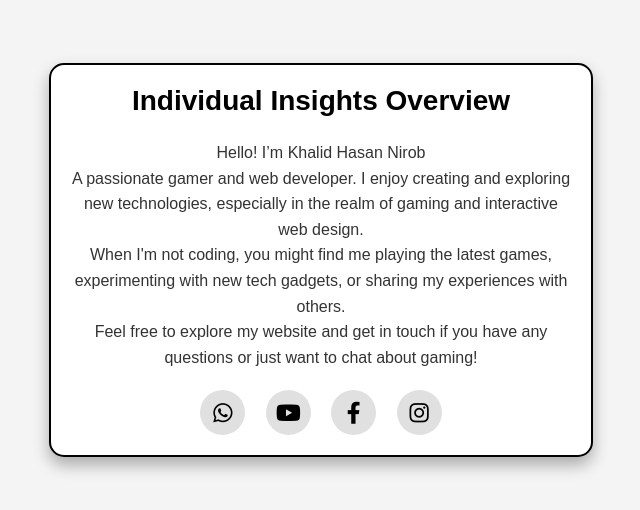
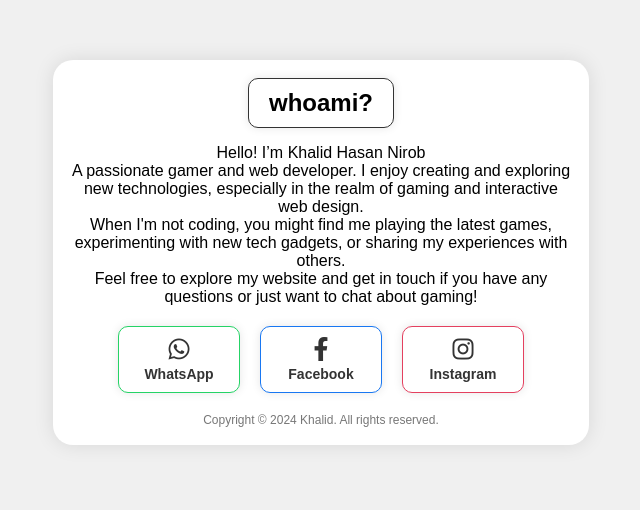
Before and after one commit to Khalidhasan113/Khalidhasan113.github.io, a plain HTML site: page index.html in a window 1280 px wide. Shown: the part 148-658 px from the top of the page, without its empty margins (319-959 px from the left). Drawn offline with Linux system fonts and the light colour scheme.

Commit message:
Update index.html

```diff
--- a/index.html
+++ b/index.html
@@ -3,99 +3,156 @@
 <head>
     <meta charset="UTF-8">
     <meta name="viewport" content="width=device-width, initial-scale=1.0">
-    <title>Personal Information</title>
+    <title>personal overview</title>
+    <link rel="stylesheet" href="https://cdnjs.cloudflare.com/ajax/libs/font-awesome/6.4.0/css/all.min.css">
     <style>
-        /* Import Font Awesome for icons */
-        @import url('https://cdnjs.cloudflare.com/ajax/libs/font-awesome/6.0.0-beta3/css/all.min.css');
-
-        /* Basic styling for centering the body */
         body {
-            margin: 30;
-            padding: 30;
-            font-family: Arial, sans-serif;
-            background-color: #f4f4f4;
+            font-family: "Poppins", sans-serif;
             display: flex;
             justify-content: center;
             align-items: center;
-            min-height: 100vh;
+            height: 100vh;
+            margin: 0;
+            background-color: #f0f0f0;
+            -webkit-user-select: none;
+            -moz-user-select: none;
+            -ms-user-select: none;
+            user-select: none;
         }
 
-        /* Description Box Styling */
-        .description-box {
-            width: 90%;
+        .container {
+            background: #fff;
+            border-radius: 20px;
+            box-shadow: 0 0 20px rgba(0, 0, 0, 0.1);
+            width: 80%;
             max-width: 500px;
-            padding: 20px;
-            border: 2px solid #000; /* Black border */
-            border-radius: 15px;
-            background-color: #fff;
-            box-shadow: 0 8px 16px rgba(0, 0, 0, 0.3); /* Slightly softer shadow */
+            padding: 18px;
             text-align: center;
+            position: relative;
         }
 
-        .description-box h2 {
-            margin-top: 0;
-            color: #000; /* Black color */
-            font-size: 28px;
+        .bio {
+            margin-bottom: 15px;
+        }
+
+        h2 {
+            font-family: "Poppins", sans-serif;
+            font-weight: bold;
+            display: inline-block;
+            border: 1px solid #333;
+            border-radius: 10px;
+            padding: 10px 20px;
+            box-shadow: 0 0 10px rgba(0, 0, 0, 0.1);
+            margin: 0;
+        }
+
+        .wrapper {
+            display: flex;
+            justify-content: center;
+            gap: 20px;
+            margin-top: 20px;
+        }
+
+        .icon {
+            display: flex;
+            flex-direction: column;
+            align-items: center;
+            text-align: center;
+            width: 100px;
+            background: #fff;
+            border: 1px solid #ccc;
+            border-radius: 10px;
+            padding: 10px;
+            box-shadow: 0 0 10px rgba(0, 0, 0, 0.1);
+            transition: all 0.2s cubic-bezier(0.68, -0.55, 0.265, 1.55);
+            text-decoration: none;
+            color: #333;
+            font-size: 14px;
+        }
+
+        .icon:hover {
+            transform: translateY(-5px);
+            box-shadow: 0 8px 16px rgba(0, 0, 0, 0.1);
+        }
+
+        .icon:active {
+            transform: scale(0.95);
+            box-shadow: 0 4px 8px rgba(0, 0, 0, 0.1);
+        }
+
+        .icon .fab {
+            font-size: 24px;
+            margin-bottom: 5px;
+        }
+
+        .icon-text {
+            font-size: 14px;
             font-weight: bold;
         }
 
-        .description-box p {
-            font-size: 16px;
-            line-height: 1.6;
-            color: #333;
+        .whatsapp {
+            border-color: #25D366;
         }
 
-        /* Contact Info and Button Styles */
-        .contact-info {
-            margin-top: 20px;
+        .facebook {
+            border-color: #1877f2;
         }
 
-        .contact-info a {
-            color: #000;
-            text-decoration: none;
-            display: inline-flex;
-            justify-content: center;
-            align-items: center;
-            width: 45px; /* Reduced size */
-            height: 45px;
-            font-size: 22px;
-            border-radius: 50%; /* Circular shape */
-            background-color: #e0e0e0;
-            margin: 0 8px;
-            transition: background-color 0.3s ease, transform 0.3s ease;
+        .instagram {
+            border-color: #e4405f;
         }
 
-        .contact-info a:hover {
-            background-color: #d4d4d4;
-            transform: translateY(-5px);
-        }
-
-        .contact-info a:active {
-            background-color: #c4c4c4;
-            transform: translateY(2px);
-        }
-
-        /* Specific icon styles for Facebook and Instagram */
-        .contact-info .facebook i,
-        .contact-info .instagram i {
-            color: #000;
+        .footer {
+            margin-top: 20px;
+            font-size: 12px;
+            color: #777;
         }
     </style>
 </head>
 <body>
-
-    <!-- Description Box -->
-    <div class="description-box">
-        <h2>Individual Insights Overview</h2>
+    <div class="container">
+        <h2 id="title">whoami?</h2>
+        <div class="bio">
         <p>Hello! I’m Khalid Hasan Nirob<br>A passionate gamer and web developer. I enjoy creating and exploring new technologies, especially in the realm of gaming and interactive web design.<br>When I'm not coding, you might find me playing the latest games, experimenting with new tech gadgets, or sharing my experiences with others.<br>Feel free to explore my website and get in touch if you have any questions or just want to chat about gaming!</p>
-
-        <div class="contact-info">
-            <a href="https://wa.me/+8801674194816" target="_blank" title="WhatsApp"><i class="fab fa-whatsapp"></i></a>
-            <a href="https://youtube.com/@gamingkhalid3081?feature=shared" target="_blank" title="YouTube"><i class="fab fa-youtube"></i></a>
-            <a href="#" class="facebook" title="Facebook"><i class="fab fa-facebook-f"></i></a>
-            <a href="#" class="instagram" title="Instagram"><i class="fab fa-instagram"></i></a>
+            </div>
+        <div class="wrapper">
+            <a href="https://wa.me/+8801674194816" target="_blank" class="icon whatsapp" onclick="handleClick(event, 'https://wa.me/+8801674194816')">
+                <i class="fab fa-whatsapp"></i>
+                <span class="icon-text">WhatsApp</span>
+            </a>
+            <a href="https://facebook.com/" target="_blank" class="icon facebook" onclick="handleClick(event, 'https://facebook.com/deobfuscate')">
+                <i class="fab fa-facebook-f"></i>
+                <span class="icon-text">Facebook</span>
+            </a>
+            <a href="https://instagram.com/" target="_blank" class="icon instagram" onclick="handleClick(event, 'https://instagram.com/cryptonite_core')">
+                <i class="fab fa-instagram"></i>
+                <span class="icon-text">Instagram</span>
+            </a>
+        </div>
+        <div class="footer">
+            Copyright &copy; 2024 Khalid. All rights reserved.
         </div>
     </div>
+    <script>
+        function handleClick(event, url) {
+            event.preventDefault();
 
+            const link = event.currentTarget;
+            link.style.pointerEvents = 'none';
+
+            setTimeout(() => {
+                window.open(url, '_blank');
+                link.style.pointerEvents = 'auto';
+            }, 1000);
+        }
+
+        document.addEventListener('contextmenu', function(e) {
+            e.preventDefault();
+        });
+
+        document.addEventListener('copy', function(e) {
+            e.preventDefault();
+        });
+    </script>
 </body>
 </html>
```
